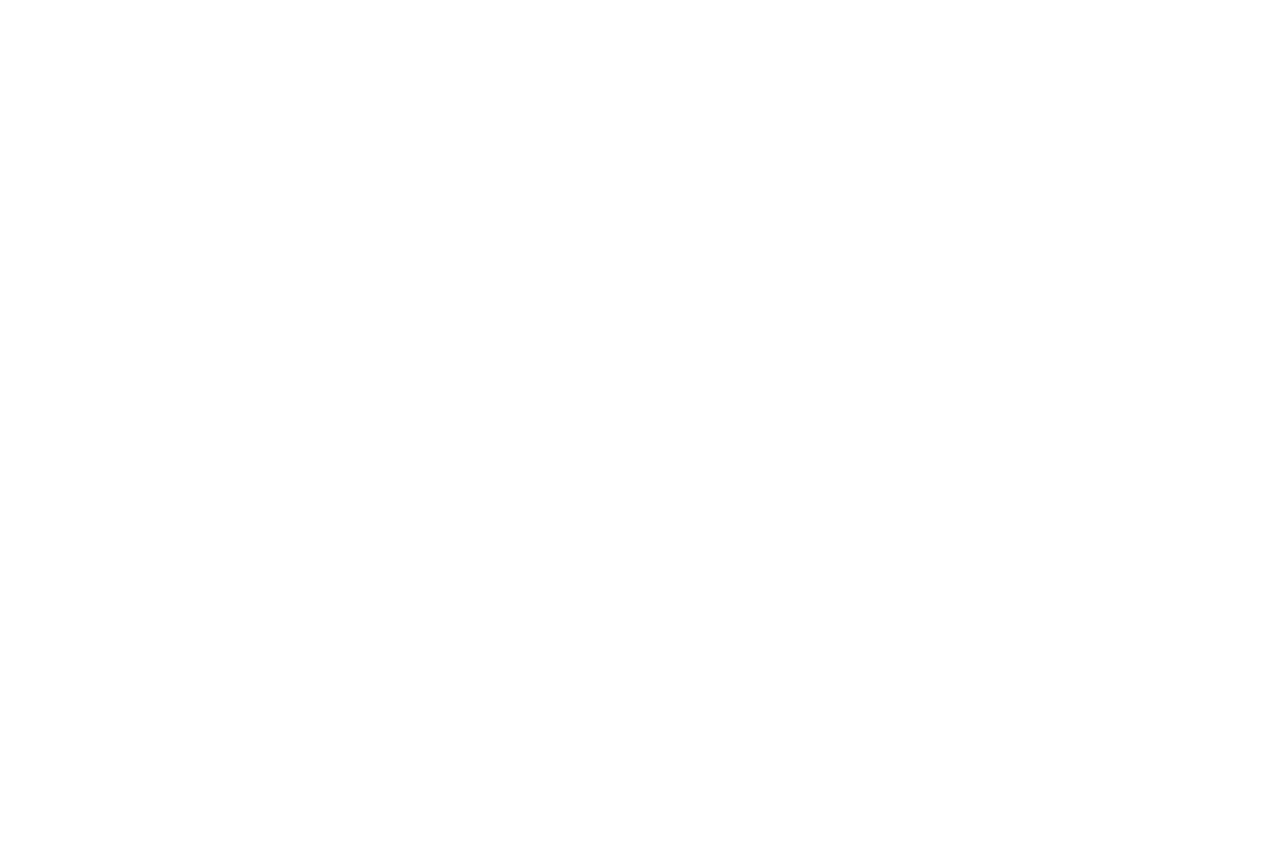
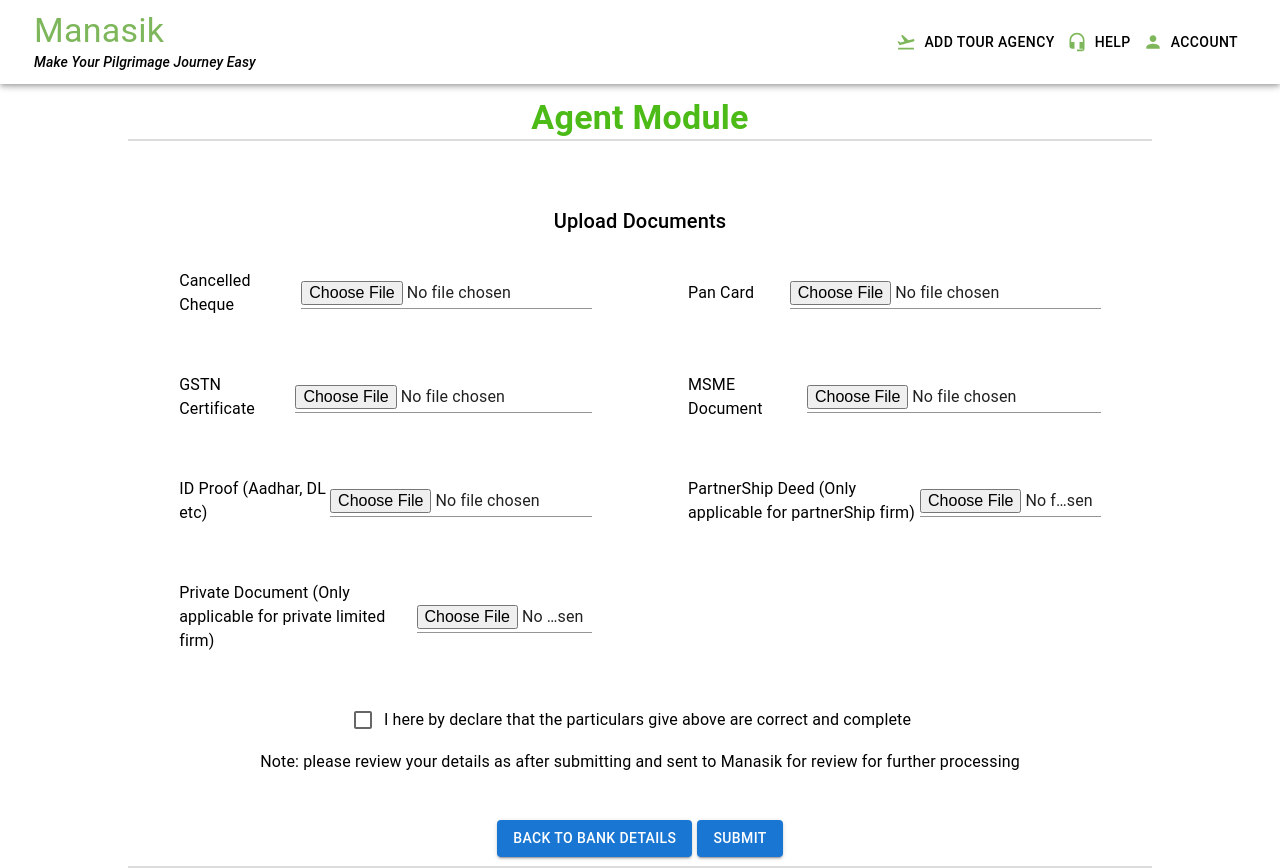
Before and after one commit to amirmursal/manasik, a React (Create React App) app: page /addAgentDocuments in a window 1280 px wide. Before the commit this address had no page. Before the commit the page ends 800 px from the top, so only its background shows below. Built offline with nearby package versions, Linux system fonts and the light colour scheme.

Commit message:
added document upload section in agent modules

```diff
--- a/src/App.tsx
+++ b/src/App.tsx
@@ -4,6 +4,7 @@ import BankDetails from './components/BankDetails';
 import PersonalDetails from './components/PersonalDetails';
 import { Routes, Route } from 'react-router-dom';
 import Layout from './components/Layout';
+import AgentDocumentation from './components/AgentDocumentation';
 
 const App = () => {
   return (
@@ -12,6 +13,7 @@ const App = () => {
         <Route index element={<SearchPanel />} />
         <Route path="addAgentDetails" element={<PersonalDetails />} />
         <Route path="addAgentBankDetails" element={<BankDetails />} />
+        <Route path="addAgentDocuments" element={<AgentDocumentation />} />
       </Route>
     </Routes>
   );
--- /dev/null
+++ b/src/components/AgentDocumentation/AgentDocumentation.styles.ts
@@ -0,0 +1,53 @@
+
+const agentDocumentationStyles = {
+    root: {
+        color: '#000',
+        width: "80%",
+        margin: "auto",
+        marginTop: "1%"
+    },
+    head: {
+        margin: "auto",
+        color: '#4CBB17',
+        display: "flex",
+        justifyContent: "center",
+        fontWeight: "600"
+    },
+    subHead: {
+        color: '#000',
+        marginTop: "8vh",
+        marginBottom: "4vh",
+        display: "flex",
+        justifyContent: "center",
+        textAlign: 'center'
+    },
+    input: {
+        display: "flex",
+        justifyContent: "space-between",
+        alignItems: "center",
+        '@media (max-width: 480px)': {
+            flexDirection: "column",
+        },
+    },
+    text: {
+        width: "35vh",
+        margin: "0px"
+    },
+    label: {
+        '@media (max-width: 480px)': {
+            width: "35vh",
+        },
+    },
+    divider: {
+        border: "1px solid gainsboro"
+    },
+    documentSection: {
+        width: "90%",
+        margin: "auto",
+        display: 'flex',
+        flexDirection: "column",
+        alignItems: 'center'
+    }
+}
+
+export default agentDocumentationStyles;
--- /dev/null
+++ b/src/components/AgentDocumentation/AgentDocumentation.tsx
@@ -0,0 +1,79 @@
+import React from 'react';
+import agentDocumentationStyles from "./AgentDocumentation.styles";
+import { Box, Button, Divider, Grid, Typography, Input, Checkbox, FormControlLabel } from "@mui/material";
+
+const AgentDocumentation = () => {
+  return (
+    <Box sx={agentDocumentationStyles.root}>
+      <Typography
+        variant="h4"
+        component="div"
+
+        sx={agentDocumentationStyles.head}
+      >
+        Agent Module
+      </Typography>
+
+      <Divider sx={agentDocumentationStyles.divider} />
+      <Typography
+        variant="h6"
+        component="div"
+        sx={agentDocumentationStyles.subHead}
+      >
+        Upload Documents </Typography>
+
+      <Box sx={agentDocumentationStyles.documentSection}>
+        <Grid container rowSpacing={7} columns={{ xs: 1, sm: 4, md: 12, }} columnSpacing={{ xs: 1, sm: 12, md: 12 }} >
+
+          <Grid item xs={6} sx={agentDocumentationStyles.input}>
+            <Typography sx={agentDocumentationStyles.label} >Cancelled Cheque </Typography>
+            <Input type="file" />
+          </Grid>
+
+          <Grid item xs={6} sx={agentDocumentationStyles.input}>
+            <Typography sx={agentDocumentationStyles.label} >Pan Card </Typography>
+            <Input type="file" />
+          </Grid>
+
+          <Grid item xs={6} sx={agentDocumentationStyles.input}>
+            <Typography sx={agentDocumentationStyles.label} >GSTN Certificate </Typography>
+            <Input type="file" />
+          </Grid>
+
+          <Grid item xs={6} sx={agentDocumentationStyles.input}>
+            <Typography sx={agentDocumentationStyles.label} >MSME Document </Typography>
+            <Input type="file" />
+          </Grid>
+
+          <Grid item xs={6} sx={agentDocumentationStyles.input}>
+            <Typography sx={agentDocumentationStyles.label} >ID Proof (Aadhar, DL etc) </Typography>
+            <Input type="file" />
+          </Grid>
+
+          <Grid item xs={6} sx={agentDocumentationStyles.input}>
+            <Typography sx={agentDocumentationStyles.label} >PartnerShip Deed (Only applicable for partnerShip firm) </Typography>
+            <Input type="file" />
+          </Grid>
+          <Grid item xs={6} sx={agentDocumentationStyles.input}>
+            <Typography sx={agentDocumentationStyles.label} >Private Document (Only applicable for private limited firm)</Typography>
+            <Input type="file" />
+          </Grid>
+
+        </Grid>
+        <Grid marginTop="5%" marginBottom="1%" display='flex' gap="5px">
+          <FormControlLabel control={<Checkbox />} label="I here by declare that the particulars give above are correct and complete"/>
+        </Grid>
+        <Grid display='flex' gap="5px">
+          <Typography>Note: please review your details as after submitting and sent to Manasik for review for further processing</Typography>
+        </Grid>
+        <Grid marginTop="5%" marginBottom="1%" display='flex' gap="5px">
+          <Button href='/addAgentBankDetails' variant="contained"  >Back to Bank Details</Button>
+          <Button variant="contained">Submit</Button>
+        </Grid>
+      </Box>
+      <Divider sx={agentDocumentationStyles.divider} />
+    </Box>
+  );
+}
+
+export default AgentDocumentation;
--- /dev/null
+++ b/src/components/AgentDocumentation/index.ts
@@ -0,0 +1,3 @@
+import AgentDocumentation from "./AgentDocumentation";
+
+export default AgentDocumentation;
--- a/src/components/BankDetails/BankDetails.tsx
+++ b/src/components/BankDetails/BankDetails.tsx
@@ -60,7 +60,7 @@ const BankDetails = () => {
         </Grid>
         <Grid marginTop="5%" marginBottom="1%" display='flex' gap="5px"  >
           <Button href='/addAgentDetails' variant="contained"  >Back to Personal Details</Button>
-          <Button variant="contained">Next Page</Button>
+          <Button href='/addAgentDocuments' variant="contained">Next Page</Button>
         </Grid>
       </Box>
       <Divider sx={bankDetailsStyles.divider}  />
```
